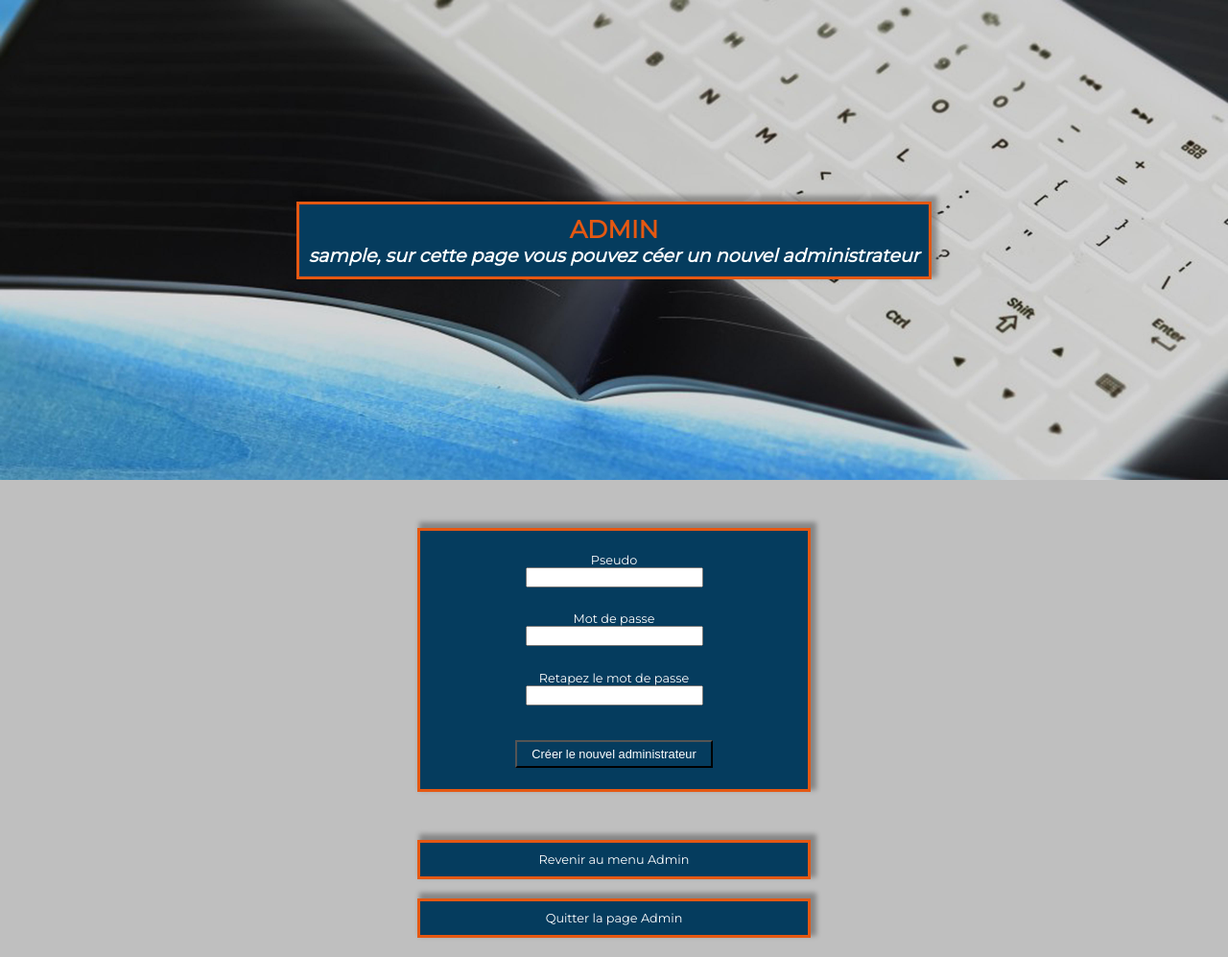
After one commit to tristandalle/OC-DWJ-P8, a PHP site: template view/backend/adminCreateMemberView.php in a window 1280 px wide. The commit adds this page. Shown: the whole page at 96% size. Run offline with PHP 8.4, Linux system fonts and the light colour scheme; the template is opened without the code that fills it, so the values that code supplies are empty; the visitor is signed in with stand-in values (Sample User, id 1); some libraries are stand-ins or nearby versions.

Commit message:
add function create admin member

```diff
--- a/model/MemberManager.php
+++ b/model/MemberManager.php
@@ -17,9 +17,6 @@ class MemberManager extends Manager
         return $verify;
     }
 
-
-
-    /*FOR ADD ADMIN MUMBER
     public function addMembre($pseudo, $pass_hache)
     {
         $db = $this->dbConnect();
@@ -27,6 +24,6 @@ class MemberManager extends Manager
         $newLine = $member->execute(array('pseudo' => $pseudo, 'pass' => $pass_hache));
 
         return $newLine;
-    }*/
+    }
 
 }
--- a/public/css/style.css
+++ b/public/css/style.css
@@ -488,7 +488,7 @@ a
     box-shadow: 4px -4px 5px 2px rgba(0, 0, 0, .3);
     border: solid 3px #E55812;
     padding: 10px;
-    margin-bottom: 20px;;
+    margin-bottom: 20px;
     color: #FFF;
     text-align: center;
     font-size: 1vw;
@@ -518,8 +518,6 @@ a
     color: #FFF;
     padding: 5px 15px 5px 15px;
     font-size: 1vw;
-
-    /*margin-top: 10px;*/
 }
 
 .admin_form input#delete
@@ -535,6 +533,11 @@ a
 {
     width: 90%;
     margin: auto;
+}
+
+#resume_text_area
+{
+    margin-top: 16px;
 }
 
 .admin_form input#update:hover, .admin_form input#delete:hover
@@ -558,11 +561,6 @@ option
     color: #FFF;
 }
 
-#resume_text_area
-{
-    margin-top: 16px;
-}
-
 .comment form p input#validate, .comment form p input#delete
 {
     background-color: #053C5E;
@@ -577,6 +575,42 @@ option
     color: #053C5E;
     cursor: pointer;
 }
+
+.inscription_container
+{
+    width: 30%;
+    margin: auto;
+    background-color: #053C5E;
+    box-shadow: 4px -4px 5px 2px rgba(0, 0, 0, .3);
+    border: solid 3px #E55812;
+    padding: 10px;
+    margin-bottom: 50px;;
+    color: #FFF;
+    text-align: center;
+}
+
+.inscription_container form
+{
+    display: flex;
+    flex-direction: column;
+    align-items: center;
+}
+
+.inscription_container form p input#submit
+{
+    width: 100%;
+    background-color: #053C5E;
+    color: #FFF;
+    padding: 5px 15px 5px 15px;
+    font-size: 1vw;
+}
+
+.inscription_container form p input#submit:hover
+{
+    background-color: #E55812;
+    color: #053C5E;
+}
+
 
 /*ERROR VIEWS*/
 
@@ -663,7 +697,7 @@ option
     {
         font-size: 1vw;
     }
-    nav, p, h3, h4, #submit, .admin_form input#update, .admin_form input#delete, .comment form p input#validate, .comment form p input#delete, #error_message, #error_message form input#no, #error_message form input#yes, .admin_button, input#valid_button, select, option
+    nav, p, h3, h4, #submit, .admin_form input#update, .admin_form input#delete, .comment form p input#validate, .comment form p input#delete, #error_message, #error_message form input#no, #error_message form input#yes, .admin_button, input#valid_button, select, option, .inscription_container form p input#submit
     {
         font-size: 1.5vw;
     }
@@ -687,7 +721,7 @@ option
     {
         line-height: 2vw;
     }
-    .admin_button, .error_button
+    .admin_button, .error_button, .inscription_container
     {
         width: 40%;
     }
@@ -722,7 +756,7 @@ option
     {
         font-size: 1.5vw;
     }
-    p, h3, h4, #submit, .admin_form input#update, .admin_form input#delete, .comment form p input#validate, .comment form p input#delete, #error_message, #error_message form input#no, #error_message form input#yes, .admin_button, input#valid_button, select, option
+    p, h3, h4, #submit, .admin_form input#update, .admin_form input#delete, .comment form p input#validate, .comment form p input#delete, #error_message, #error_message form input#no, #error_message form input#yes, .admin_button, input#valid_button, select, option, .inscription_container form p input#submit
     {
         font-size: 2.5vw;
     }
@@ -750,7 +784,7 @@ option
     {
         line-height: 3vw;
     }
-    .admin_button, .error_button
+    .admin_button, .error_button, .inscription_container
     {
         width: 50%;
     }
--- /dev/null
+++ b/view/backend/adminCreateMemberView.php
@@ -0,0 +1,45 @@
+<?php $title = 'Admin'; ?>
+
+<?php ob_start(); ?>
+
+<div id="header_admin">
+    <div id="title_box_admin">
+        <h1>ADMIN</h1>
+        <h2><?=$_SESSION['pseudo']?>, sur cette page vous pouvez céer un nouvel administrateur</h2>
+    </div>
+</div>
+
+
+<div class="inscription_container">
+
+    <form action="index.php?action=newMember" method="post">
+        <p>
+            <label for="pseudo">Pseudo</label><br/>
+            <input type="text" name="pseudo" id="pseudo">
+        </p>
+        <p>
+            <label for="pass">Mot de passe</label><br/>
+            <input type="password" name="pass" id="pass">
+        </p>
+        <p>
+            <label for="repass">Retapez le mot de passe</label><br/>
+            <input type="password" name="repass" id="repass">
+        </p>
+        <p>
+            <input type="submit" value="Créer le nouvel administrateur" id="submit">
+        </p>
+    </form>
+
+</div>
+
+
+<div class="admin_mode">
+<a href="index.php?action=accessHomeAdmin" class="admin_button">Revenir au menu Admin</a>
+</div>
+<div class="admin_mode">
+<a href="index.php?action=disconnection" class="admin_button">Quitter la page Admin</a>
+</div>
+
+<?php $content = ob_get_clean(); ?>
+
+<?php require('template.php'); ?>
```
Also changed, not shown: controller/controller.php (+41 -38 lines), index.php (+38 -35 lines), model/ChapterManager.php (+9 -11 lines), view/backend/adminView.php (+1 -9 lines), README.md.
